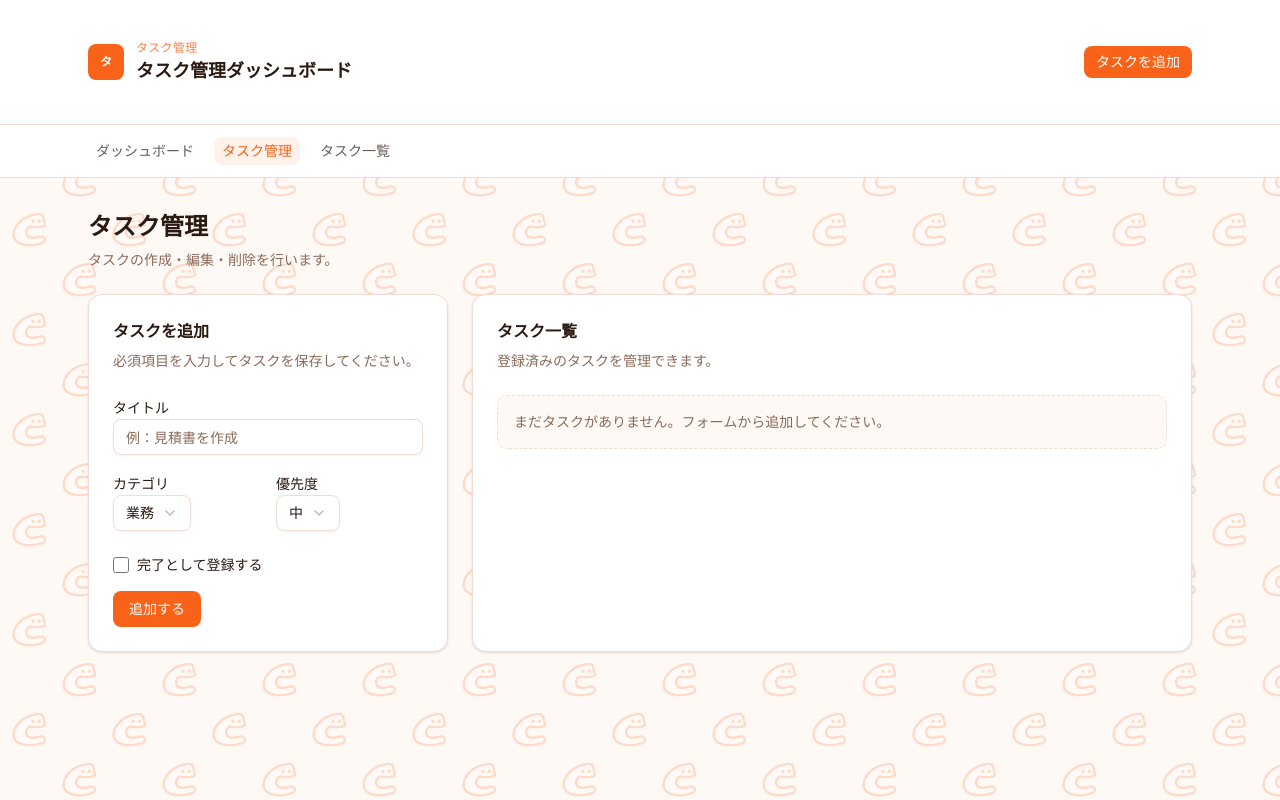
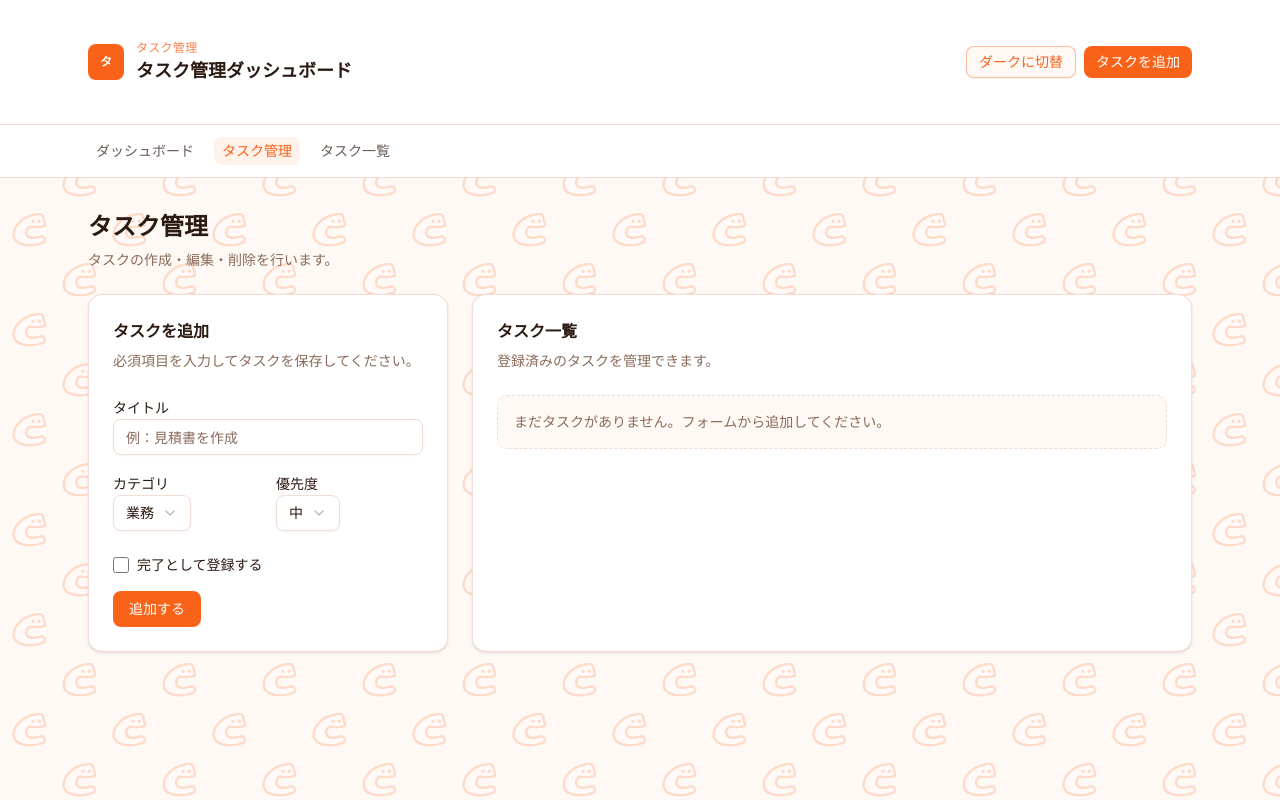
Before and after one commit to mniYUNSU/task-dashboard, a Next.js app: page /tasks in a window 1280 px wide. Built offline with nearby package versions, Linux system fonts and the light colour scheme.

Commit message:
feat: add dark mode toggle with next-themes

```diff
--- a/package.json
+++ b/package.json
@@ -20,6 +20,7 @@
     "clsx": "^2.1.1",
     "lucide-react": "^0.562.0",
     "next": "16.1.1",
+    "next-themes": "^0.4.6",
     "react": "19.2.3",
     "react-dom": "19.2.3",
     "tailwind-merge": "^3.4.0"
--- a/src/app/layout.tsx
+++ b/src/app/layout.tsx
@@ -3,6 +3,7 @@
 import { Header } from '@/components/layout/Header';
 import { Nav } from '@/components/layout/Nav';
 import { TasksProvider } from '@/components/providers/TasksProvider';
+import { ThemeProvider } from '@/components/providers/ThemeProvider';
 import './globals.css';
 
 const geistSans = Geist({
@@ -26,10 +27,11 @@
   children: React.ReactNode;
 }>) {
   return (
-    <html lang='ja'>
+    <html lang='ja' suppressHydrationWarning>
       <body
         className={`${geistSans.variable} ${geistMono.variable} antialiased`}
       >
+        <ThemeProvider>
           <TasksProvider>
             <div className='min-h-screen text-foreground'>
               <header>
@@ -41,6 +43,7 @@
               </main>
             </div>
           </TasksProvider>
+        </ThemeProvider>
       </body>
     </html>
   );
--- a/src/components/layout/Header.tsx
+++ b/src/components/layout/Header.tsx
@@ -1,9 +1,20 @@
+"use client";
+
 import Link from "next/link";
+import { useTheme } from "next-themes";
 
 import { Button } from "@/components/ui/button";
 import { Card, CardContent } from "@/components/ui/card";
 
 export function Header() {
+  const { resolvedTheme, setTheme } = useTheme();
+  const isDark = resolvedTheme === "dark";
+  const themeLabel = resolvedTheme
+    ? isDark
+      ? "ライトに切替"
+      : "ダークに切替"
+    : "テーマ切替";
+
   return (
     <Card className="rounded-none border-x-0 border-t-0">
       <CardContent className="mx-auto flex w-full max-w-6xl items-center justify-between px-6 py-4">
@@ -18,9 +29,18 @@
             <p className="text-lg font-semibold">タスク管理ダッシュボード</p>
           </div>
         </div>
-        <Button asChild size="sm">
-          <Link href="/tasks">タスクを追加</Link>
-        </Button>
+        <div className="flex items-center gap-2">
+          <Button
+            size="sm"
+            variant="outline"
+            onClick={() => setTheme(isDark ? "light" : "dark")}
+          >
+            <span suppressHydrationWarning>{themeLabel}</span>
+          </Button>
+          <Button asChild size="sm">
+            <Link href="/tasks">タスクを追加</Link>
+          </Button>
+        </div>
       </CardContent>
     </Card>
   );
--- /dev/null
+++ b/src/components/providers/ThemeProvider.tsx
@@ -0,0 +1,20 @@
+"use client";
+
+import { ThemeProvider as NextThemesProvider } from "next-themes";
+
+export function ThemeProvider({
+  children,
+}: {
+  children: React.ReactNode;
+}) {
+  return (
+    <NextThemesProvider
+      attribute="class"
+      defaultTheme="system"
+      enableSystem
+      disableTransitionOnChange
+    >
+      {children}
+    </NextThemesProvider>
+  );
+}
```
Also changed, not shown: 1 other file (tests, documents, lock files or other folders). Lines whose indentation alone changed are shown as unchanged.
